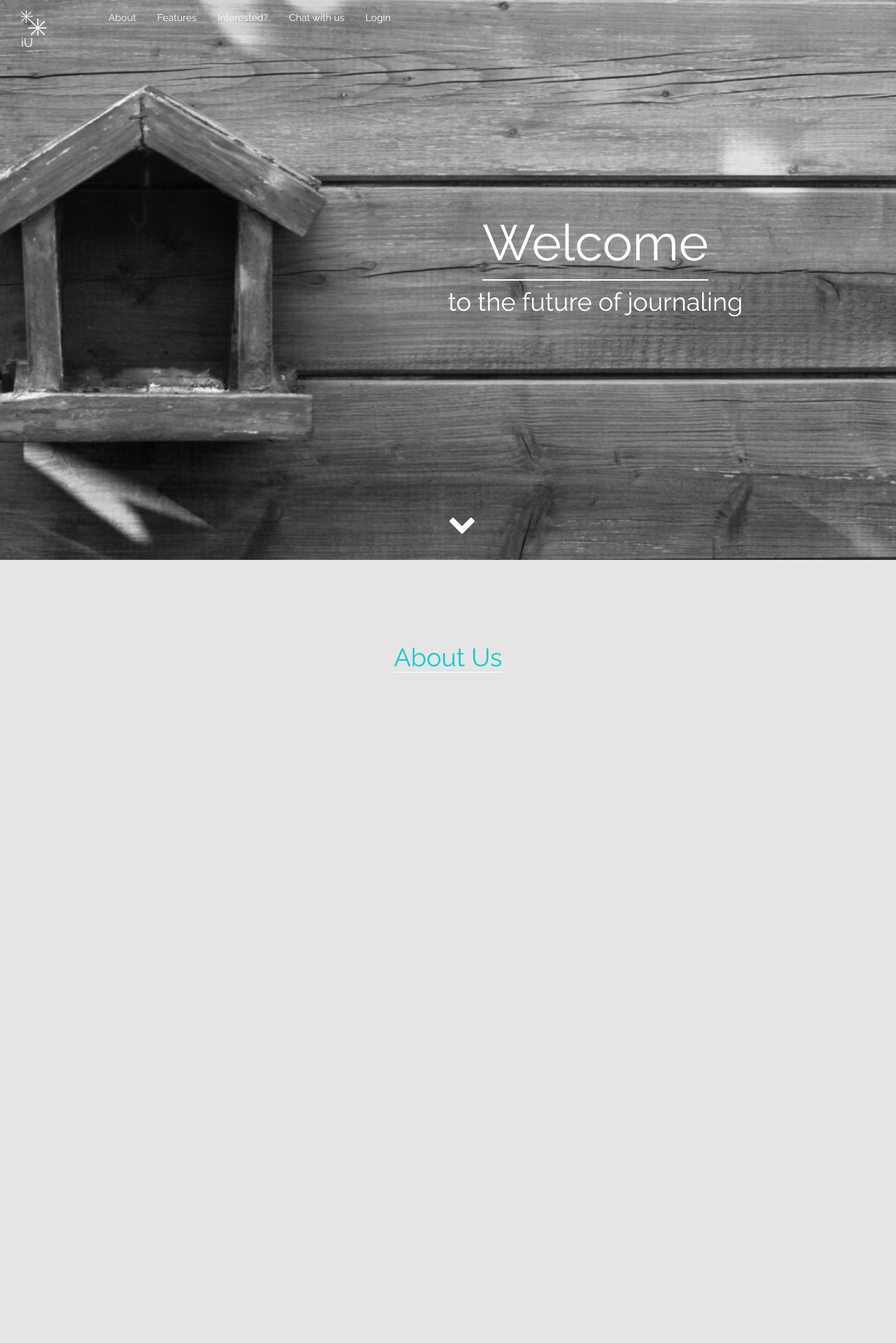
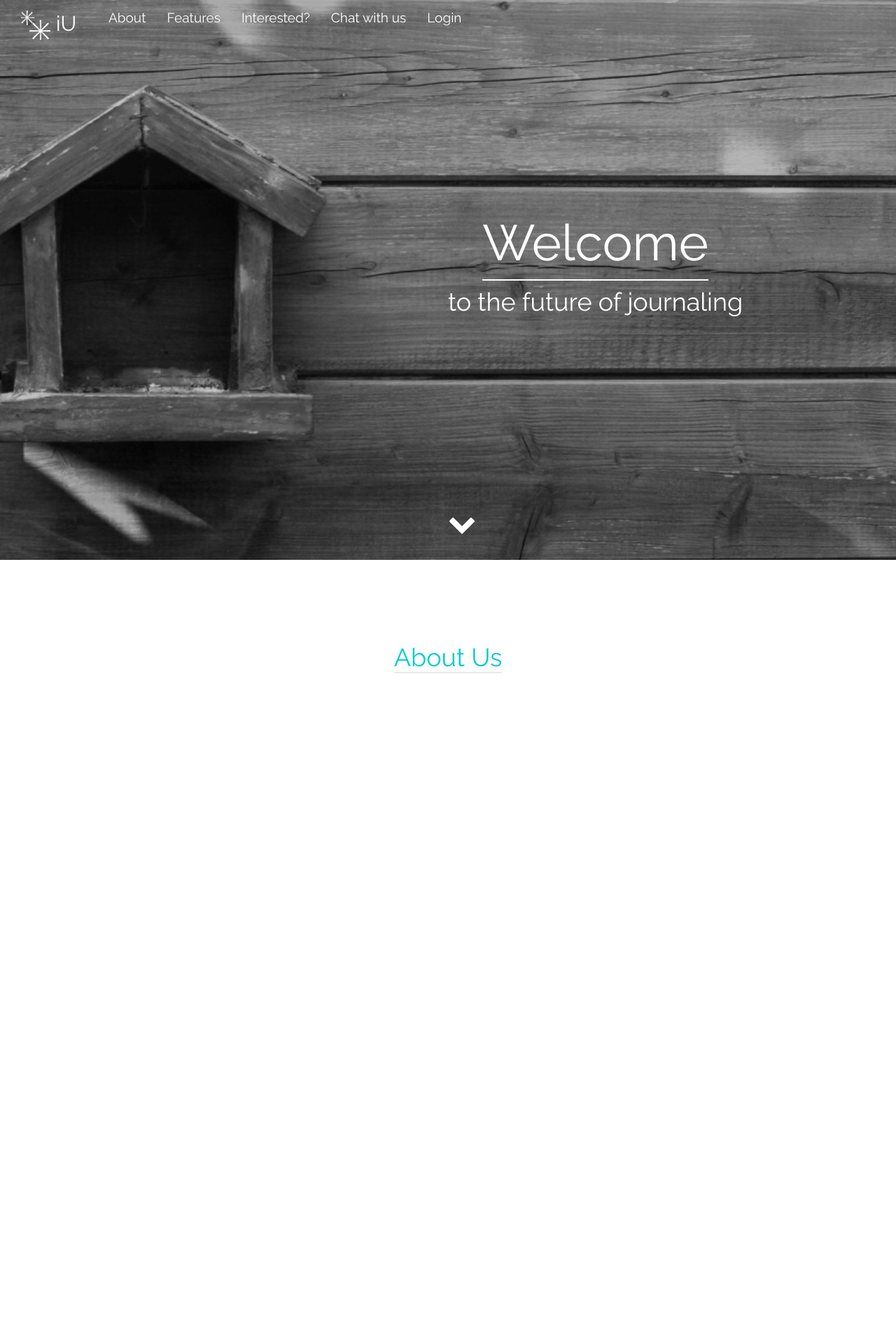
Before and after one commit to kevinlee12/iU, a Django app: page / in a window 1280 px wide. Shown: the top 1919 px of the page at 70% size. Run offline with Django 3.2, Linux system fonts and the light colour scheme; parts of the project's set-up code (start-up, migrations or seed data) failed here and were passed over; some libraries are stand-ins or nearby versions.

Commit message:
update home-page

```diff
--- a/journal/static/journal/home/css/style.css
+++ b/journal/static/journal/home/css/style.css
@@ -32,12 +39,29 @@
   float: left;
 }
 
-nav.navbar.navbar-default {
-  background-color: rgba(0,0,0,0.05);
-  padding-bottom: 0px;
-  margin-bottom: 30px;
-  border-bottom: 0px ;
-  color: white;
+#logo {
+    float: left;
+    font-size: 40px;
+    padding-left: 15px;
+    color: white;
+    width: 10%;
+    height: 10%;
+    display: inline-block;
+    vertical-align: baseline;
+    white-space: nowrap;
+}
+
+a.navbar-brand {
+  width: 100%;
+  vertical-align: baseline;
+  display: inline-block;
+  white-space: nowrap;
+  float: left;
+  font-size: 30px;
+}
+
+.navbar-nav a {
+  font-size: 19px;
 }
 
 .navbar-default .navbar-brand {
@@ -48,59 +72,30 @@ nav.navbar.navbar-default {
   color: white;
 }
 
-
-/*header {
-    position: absolute;
-    width: 100%;
-    padding-left: 0px;
-    padding-right: 0px;
-    line-height: 50px;
-    height: 50px;
-    background-color: rgba(0,0,0,0.1);
-    color: #fff;
-    z-index: 10;
-
-     /*set animation
-    -webkit-transition: all 0.4s ease;
-    transition: all 0.4s ease;
-}*/
-a.navbar-brand {
-  width: 100%;
-  vertical-align: baseline;
+.navbar-brand img {
   display: inline-block;
-  white-space: nowrap;
-  float: left;
+  width: 53%;
 }
 
-#logo {
-    float: left;
-    font-size: 50px;
-    padding-left: 15px;
-    color: white;
-    width: 10%;
-    height: 10%;
-    display: inline-block;
-    vertical-align: baseline;
-    white-space: nowrap;
-}
+/*NOTE: will come back to this later*/
 
-#login {
+/*#login {
     float: right;
     font-size: 20px;
     right: 80%;
     padding-right: 100px;
     color: white;
     text-align: right;
-}
+}*/
 
 #logo.sticky {
     float: left;
-    font-size: 24px;
+    font-size: 28px;
 }
 
 .container-fluid.sticky {
     position: fixed;
-    font-size: 15px;
+    font-size: 24px;
     line-height: 48px;
     height: 52px;
     width: 100%;
@@ -140,7 +128,7 @@ h2 {
 }
 
 #overlay {
-    background-color: rgba(0, 0, 0, 0.6);
+    background-color: rgba(0, 0, 0, 0.2);
     position: absolute;
     z-index: 1;
     top: 0;
@@ -235,32 +201,17 @@ section {
 
 h2 {
     text-align: center;
-    border-bottom: 1px solid white;
+    border-bottom: 2px solid rgba(74,74,74,0.12);
     border-width: 30%;
     color: #05CCCE;
     display: inline-block;
 }
 
-img {
-  width: 45%;
-  display: inline-block;
-}
-
 body {
   padding-top: 0px;
   margin-top: 0%;
-  background-color: rgba(0,0,0,0.1);
   color: white;
-
 }
-
-.nav-links {
-  position: relative;
-  left: 10%;
-}
-
-
-
 
 /*Keyframes. http://www.smashingmagazine.com/2011/05/17/an-introduction-to-css3-keyframe-animations/ */
 @keyframes bounce {
--- a/journal/templates/journal/home.html
+++ b/journal/templates/journal/home.html
@@ -18,13 +18,8 @@
 <nav class="navbar navbar-default navbar-fixed-top">
 	<div class="container-fluid">
 		<div class="navbar-header">
-		  <!--   <div id="logo"> <img src="{% static 'journal/home/img/logo3.gif' %}"> iU </div> -->
-    		<!-- <button type="button" class="navbar-toggle collapsed" data-toggle="collapse" data-target="#bs-example-navbar-collapse-1" aria-expanded="false">
-     			<span class="sr-only">Toggle navigation</span>
-        		<span class="icon-bar"></span>
-      		</button> -->
       		<div id="logo">
-      		<a class="navbar-brand" href=" "> <img src="{% static 'journal/home/img/logo3.gif' %}"> iU </a>
+      			<a class="navbar-brand" href=" "> <img src="{% static 'journal/home/img/logo3.gif' %}"> iU </a>
       		</div>
 
       		 <!-- Collect the nav links, forms, and other content for toggling -->
@@ -57,8 +52,8 @@
                 <div id="big">Welcome</div>
                 <div id="small">to the future of journaling</div>
             </div>
-           <!--  <div id="overlay"></div> -->
-            <a href="#panel1" id="bouncing-arrow">
+            <div id="overlay"></div>
+            <a href="#about-us" id="bouncing-arrow">
                 <i class="fa fa-chevron-down"></i>
             </a>
         </div>
```
Also changed, not shown: other parts of journal/static/journal/home/css/style.css (+12 -34 lines).
